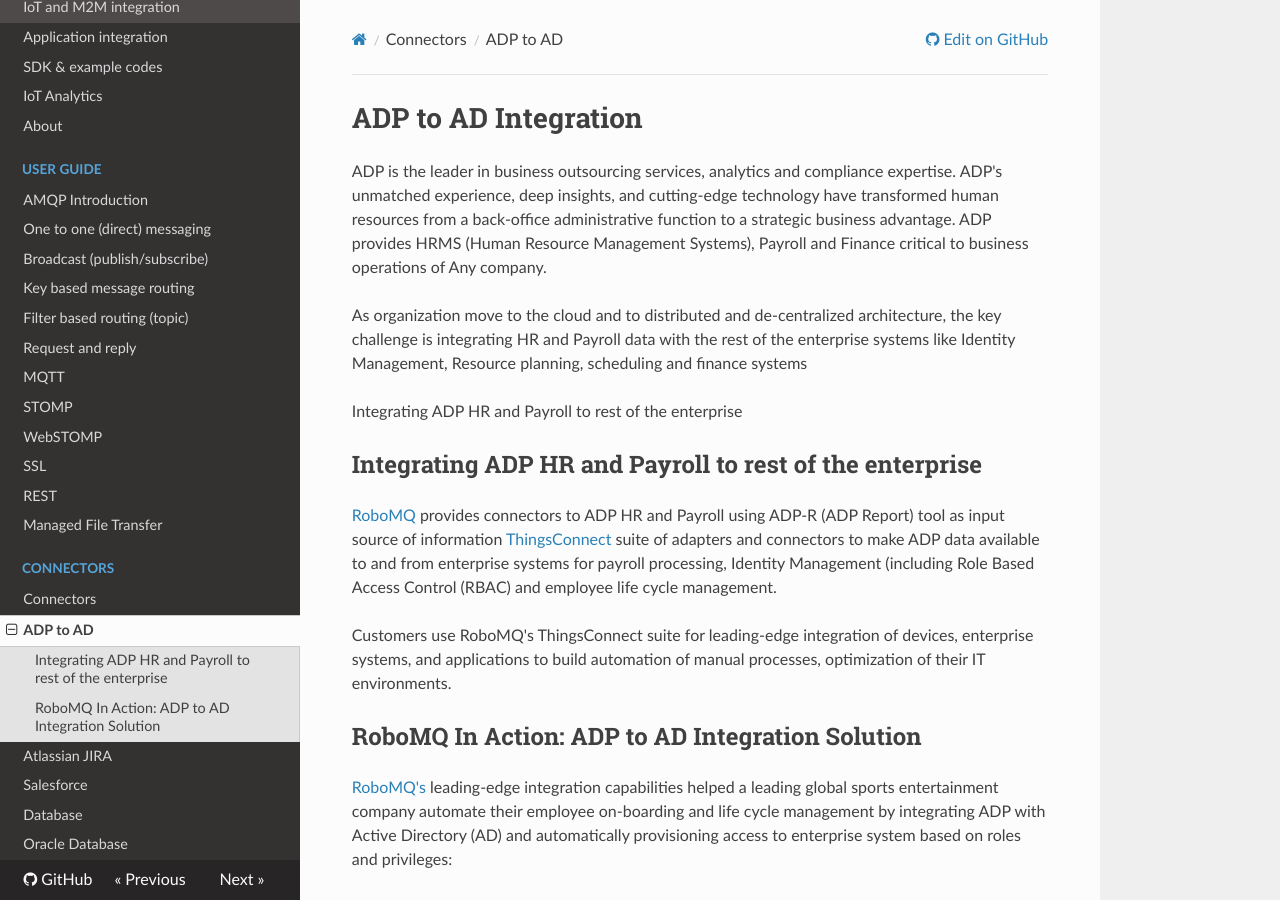
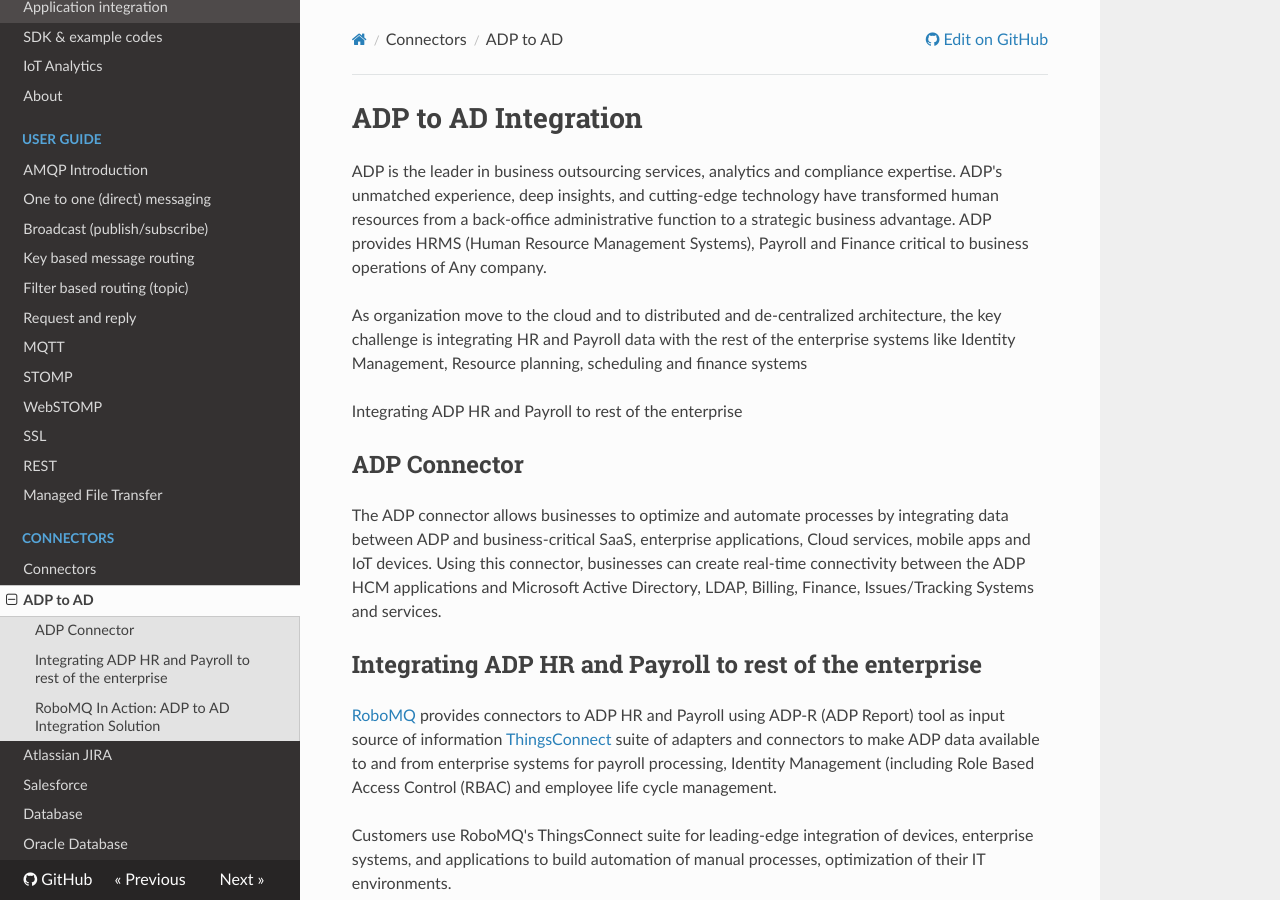
Before and after one commit to robomq/robomq.io, an MkDocs documentation site: the page built from docs/ADP-to-AD_Connector.md, in a window 1280 px wide and 900 px high. Built offline with MkDocs 1.6.1, drawn with Linux system fonts in a browser that asks for light colours; nearby versions of some CDN libraries; old or Windows-style settings are respelled for this version of MkDocs.

Commit message:
[MAR-177] Updated ADP to AD Connector Content to ReadtheDocs

```diff
--- a/docs/ADP-to-AD_Connector.md
+++ b/docs/ADP-to-AD_Connector.md
@@ -5,6 +5,10 @@
 As organization move to the cloud and to distributed and de-centralized architecture, the key challenge is integrating HR and Payroll data with the rest of the enterprise systems like Identity Management, Resource planning, scheduling and finance systems
 
 Integrating ADP HR and Payroll to rest of the enterprise
+
+##ADP Connector
+
+The ADP connector allows businesses to optimize and automate processes by integrating data between ADP and business-critical SaaS, enterprise applications, Cloud services, mobile apps and IoT devices. Using this connector, businesses can create real-time connectivity between the ADP HCM applications and Microsoft Active Directory, LDAP, Billing, Finance, Issues/Tracking Systems and services.
 
 ##Integrating ADP HR and Payroll to rest of the enterprise
 
@@ -30,3 +34,4 @@
 Optionally, organization using Single Sign On (SSO) solutions like <a href="https://www.centrify.com/">Centrify</a> benefit from single sign on and auto provisioning.
 
 ADP to AD Integration enables company IT and HR teams to focus on more strategic business priorities. RoboMQ offers its <a href="https://www.robomq.io/index.html#thingsconnect">ThingsConnect</a> suite as pre-built <a href="https://www.robomq.io/index.html#microservices">Microservices</a> for easy and rapid deployment allowing expandable systems capable of adopting change in the future without having to replace the overall on-boarding or payroll processes.
+>
```
